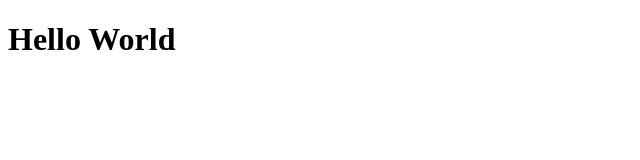
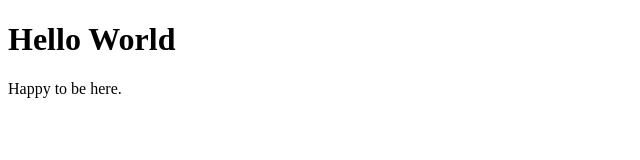
Before and after one commit to heidi37/dev-playground, a plain HTML site: page index.html in a window 1280 px wide. Shown: the whole page, without its empty margins (0-640 px from the left). Drawn offline with Linux system fonts and the light colour scheme.

Commit message:
added <p> to home page

```diff
--- a/index.html
+++ b/index.html
@@ -8,5 +8,6 @@
 </head>
 <body>
     <h1>Hello World</h1>
+    <p>Happy to be here.</p>
 </body>
 </html>
```
